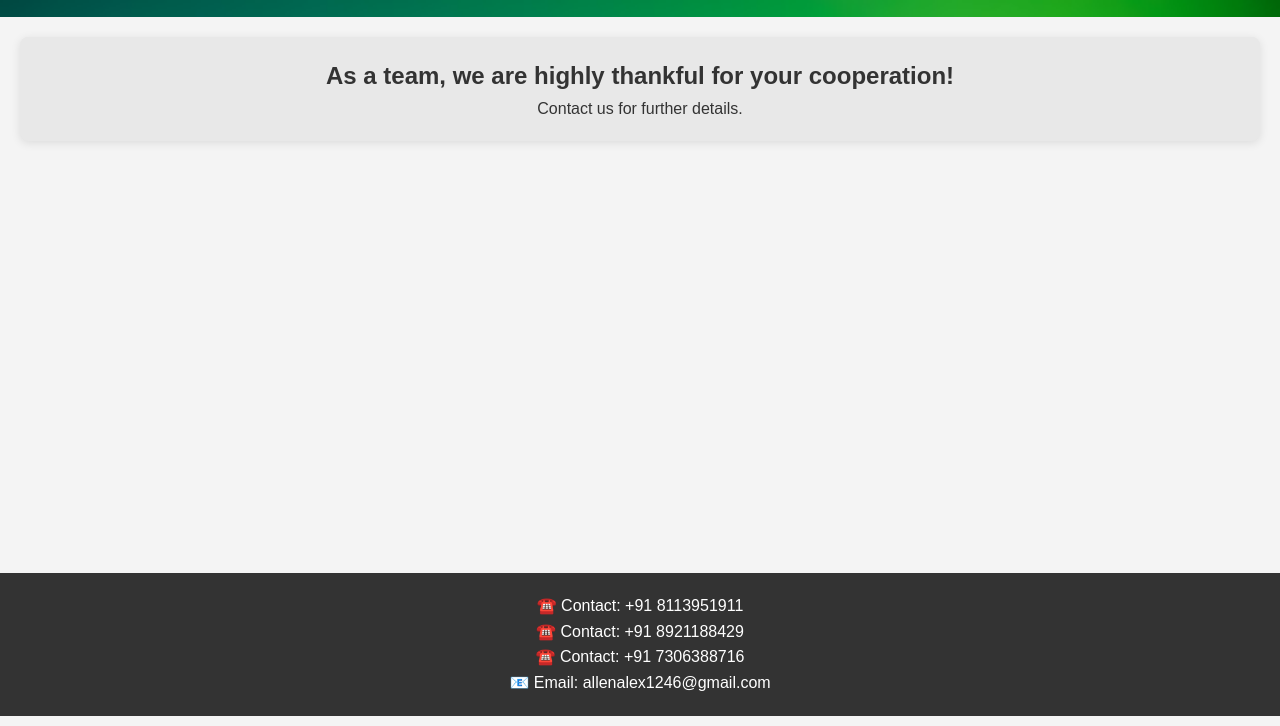
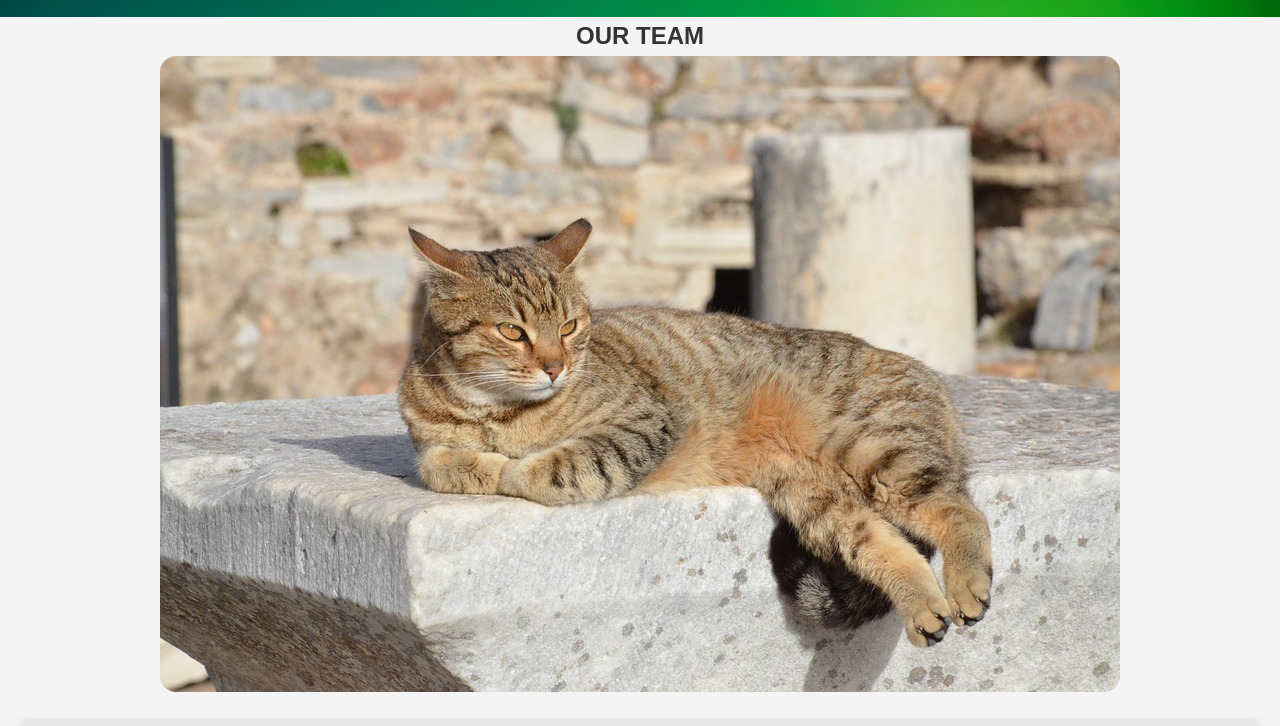
Before and after one commit to allenalex1246end/project-for-fc, a plain HTML site: page about.html in a window 1280 px wide. Shown: the part 74-800 px from the top of the page. Drawn offline with Linux system fonts and the light colour scheme.

Commit message:
random modification

```diff
--- a/about.html
+++ b/about.html
@@ -1,5 +1,6 @@
 <!DOCTYPE html>
 <html lang="en">
+
 <head>
     <meta charset="UTF-8">
     <meta name="viewport" content="width=device-width, initial-scale=1.0">
@@ -7,6 +8,7 @@
     <link rel="stylesheet" href="styleab.css">
 
 </head>
+
 <body>
     <header>
         <div class="logo">
@@ -17,19 +19,25 @@
                 <li><a href="index.html">Home</a></li>
                 <li><a href="#">About</a></li>
                 <li><a href="inventory.html">Inventory</a></li>
-                <li><a href="#">Git</a></li>
+                <li><a href="https://github.com/allenalex1246end/project-for-fc">Git</a></li>
             </ul>
         </nav>
     </header>
+
+
+    <section class="ourteam">
+        <h1>OUR TEAM</h1>
+    </section>
+
+    <section class="team">
+        <img src="samplecat.jpg">
+    </section>
 
     <section class="hero">
         <h2> As a team, we are highly thankful for your cooperation!</h2>
         <p>Contact us for further details.</p>
     </section>
 
-    <section class="features">
-
-    </section>
 
     <footer>
         <p>☎️ Contact: +91 8113951911</p>
@@ -39,4 +47,5 @@
     </footer>
 
 </body>
+
 </html>
--- a/styleab.css
+++ b/styleab.css
@@ -20,7 +20,7 @@ header {
     padding: 20px;
     background-color: #4CAF50;
     color: #fff;
-    background-image:url(gradgreen.avif);
+    background-image: url(gradgreen.avif);
     background-size: cover;
 }
 
@@ -60,11 +60,27 @@ nav ul li a:hover {
     box-shadow: 0 2px 10px rgba(0, 0, 0, 0.1);
 }
 
+.ourteam {
+    text-align: center;
+}
+
+.team {
+    flex: 1;
+    text-align: center;
+    height: auto;
+    margin: 0 100px;
+}
+
+.team img {
+    max-width: 100%;
+    height: auto;
+    border-radius: 12pt;
+}
+
 footer {
-    margin-top: 27em;
+    margin-top: 1em;
     text-align: center;
     padding: 20px;
     background-color: #333;
     color: #fff;
-
 }
```
Also changed, not shown: homestyle.css (+12 -6 lines), inventory.html (+4 -1 lines), styles.css (+8 -4 lines).
